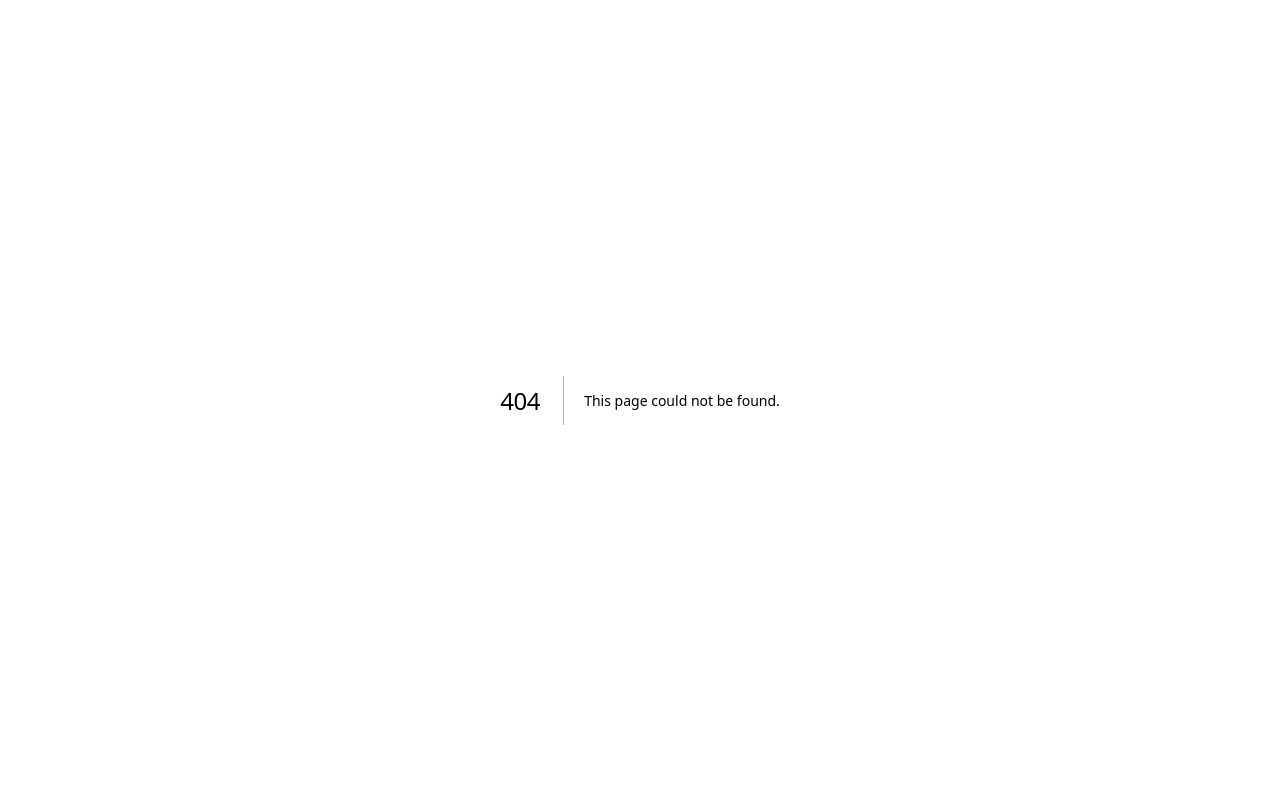
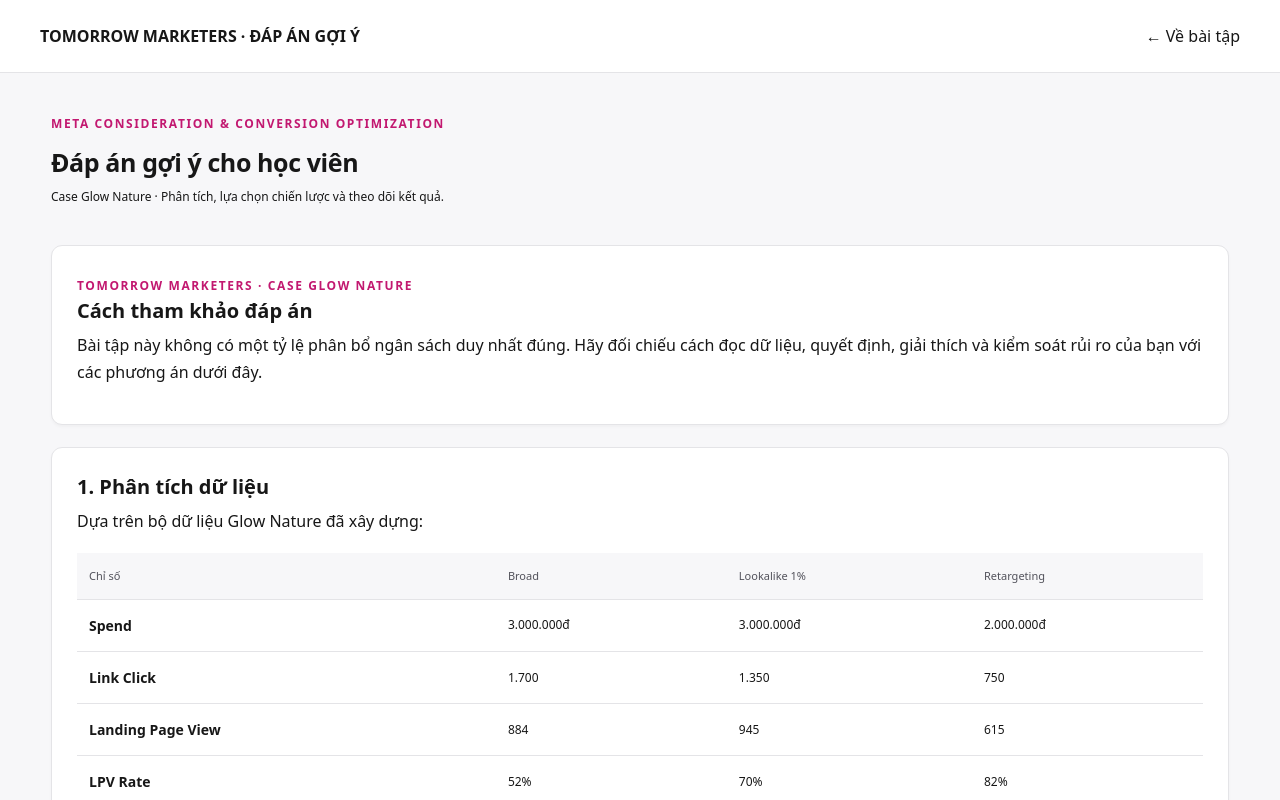
Before and after one commit to maitp21896/DP---B-i-t-p-bu-i-3, a Next.js app: page /dap-an-goi-y in a window 1280 px wide. Before the commit this address had no page. Shown: the top 800 px of the page. Built offline with nearby package versions, Linux system fonts and the light colour scheme.

Commit message:
Add standalone student answer reference without submissions or exports

```diff
--- /dev/null
+++ b/app/dap-an-goi-y/page.tsx
@@ -0,0 +1,36 @@
+import type { Metadata } from "next";
+import Link from "next/link";
+import TrainerAnswerKey from "@/components/trainer/AnswerKey";
+
+export const metadata: Metadata = {
+  title:
+    "Đáp án gợi ý — Meta Consideration & Conversion Optimization | Tomorrow Marketers",
+  description:
+    "Tham khảo phân tích dữ liệu, ba phương án tối ưu và kế hoạch theo dõi cho bài tập Glow Nature.",
+};
+
+export default function StudentAnswers() {
+  return (
+    <div className="trainer-shell">
+      <header className="trainer-header">
+        <strong>TOMORROW MARKETERS · ĐÁP ÁN GỢI Ý</strong>
+        <Link href="/">← Về bài tập</Link>
+      </header>
+      <main>
+        <div className="page-title">
+          <div>
+            <span className="eyebrow">
+              META CONSIDERATION &amp; CONVERSION OPTIMIZATION
+            </span>
+            <h1>Đáp án gợi ý cho học viên</h1>
+            <p>
+              Case Glow Nature · Phân tích, lựa chọn chiến lược và theo dõi kết
+              quả.
+            </p>
+          </div>
+        </div>
+        <TrainerAnswerKey forStudents />
+      </main>
+    </div>
+  );
+}
--- a/components/trainer/AnswerKey.tsx
+++ b/components/trainer/AnswerKey.tsx
@@ -1,17 +1,29 @@
-export default function TrainerAnswerKey() {
+export default function TrainerAnswerKey({
+  forStudents = false,
+}: {
+  forStudents?: boolean;
+}) {
   return (
     <div className="trainer-answer-key">
       <section className="card">
         <span className="eyebrow">TOMORROW MARKETERS · CASE GLOW NATURE</span>
-        <h2>Đáp án gợi ý &amp; hướng dẫn nhận xét</h2>
+        <h2>
+          {forStudents
+            ? "Cách tham khảo đáp án"
+            : "Đáp án gợi ý & hướng dẫn nhận xét"}
+        </h2>
         <p>
-          {
-            "Điểm quan trọng: Bài tập này không có một tỷ lệ phân bổ ngân sách duy nhất được xem là đúng. Trainer cần đánh giá học viên ở khả năng đọc dữ liệu → xác định vấn đề → đưa ra quyết định → giải thích và kiểm soát rủi ro."
-          }
+          {forStudents
+            ? "Bài tập này không có một tỷ lệ phân bổ ngân sách duy nhất đúng. Hãy đối chiếu cách đọc dữ liệu, quyết định, giải thích và kiểm soát rủi ro của bạn với các phương án dưới đây."
+            : "Điểm quan trọng: Bài tập này không có một tỷ lệ phân bổ ngân sách duy nhất được xem là đúng. Trainer cần đánh giá học viên ở khả năng đọc dữ liệu → xác định vấn đề → đưa ra quyết định → giải thích và kiểm soát rủi ro."}
         </p>
       </section>
       <section className="card">
-        <h2>{"1. Phân tích dữ liệu – Những kết luận học viên nên nhận ra"}</h2>
+        <h2>
+          {forStudents
+            ? "1. Phân tích dữ liệu"
+            : "1. Phân tích dữ liệu – Những kết luận học viên nên nhận ra"}
+        </h2>
         <p>{"Dựa trên bộ dữ liệu Glow Nature đã xây dựng:"}</p>
         <div className="table-scroll">
           <table>
@@ -358,9 +370,9 @@
           }
         </p>
         <p>
-          {
-            "Lưu ý cho trainer: Nếu học viên đề xuất tăng Retargeting chỉ vì CPA thấp nhất mà không thảo luận rủi ro bão hòa, đó là lập luận chưa đạt."
-          }
+          {forStudents
+            ? "Lưu ý: CPA thấp nhất chưa đủ để quyết định tăng ngân sách Retargeting. Cần giải thích thêm về quy mô tệp và rủi ro bão hòa."
+            : "Lưu ý cho trainer: Nếu học viên đề xuất tăng Retargeting chỉ vì CPA thấp nhất mà không thảo luận rủi ro bão hòa, đó là lập luận chưa đạt."}
         </p>
       </section>
       <section className="card">
```
Also changed, not shown: 1 other file (tests, documents, lock files or other folders).
